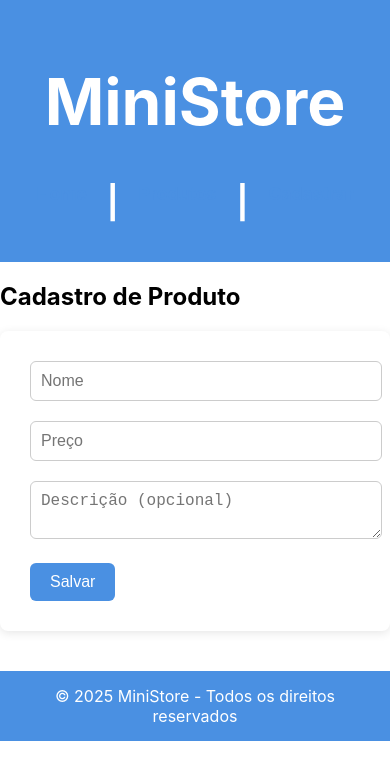
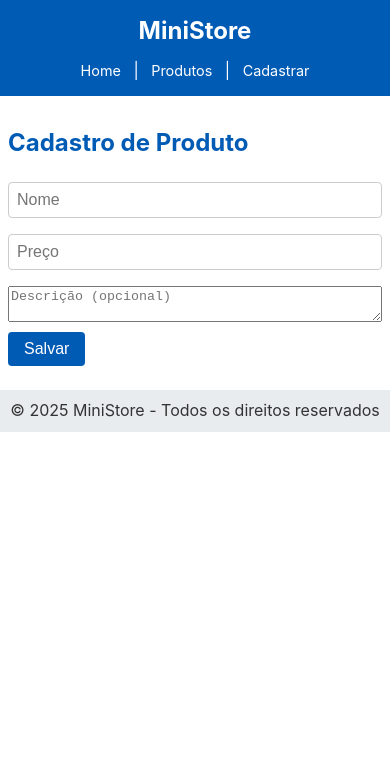
Before and after one commit to Rafaeldev2/Aula-Desenvolvimento-WEB, a React (Create React App) app in the folder SimuladoReactPreProva/my-app/: page /cadastro in a window 390 px wide. Shown: the top 780 px of the page. Built offline with nearby package versions, Linux system fonts and the light colour scheme.

Commit message:
Atualizações de css

```diff
--- a/SimuladoReactPreProva/my-app/src/Components/Footer.css
+++ b/SimuladoReactPreProva/my-app/src/Components/Footer.css
@@ -1,7 +1,6 @@
 footer {
-    background-color: #4a90e2;
-    color: white;
-    text-align: center;
-    padding: 15px;
-    margin-top: 40px;
+  background-color: var(--footer-bg);
+  text-align: center;
+  padding: calc(var(--spacing-unit) * 0.5) 0;
+  margin-top: var(--spacing-unit);
   }
--- a/SimuladoReactPreProva/my-app/src/Components/Header.css
+++ b/SimuladoReactPreProva/my-app/src/Components/Header.css
@@ -1,8 +1,29 @@
 header {
-    background-color: #4a90e2;
-    color: white;
-    padding: 20px;
-    text-align: center;
+  background-color: var(--primary-color);
+  color: white;
+  text-align: center;
+  padding: calc(var(--spacing-unit) * 0.75) 0;
+  position: sticky;
+  top: 0;
+  z-index: 1000;
+  }
+
+  header h1 {
+    margin: 0;
     font-size: 2rem;
-    font-weight: bold;
   }
+
+nav{
+  margin-top: calc(var(--spacing-unit) * 0.5);
+}
+
+nav a {
+  color: white;
+  margin: 0 calc(var(--spacing-unit) * 0.75);
+  text-decoration: none;
+  font-size: 1rem;
+}
+
+nav a:hover {
+  text-decoration: underline;
+}
--- a/SimuladoReactPreProva/my-app/src/Pages/Cadastro.css
+++ b/SimuladoReactPreProva/my-app/src/Pages/Cadastro.css
@@ -1,39 +1,40 @@
-form {
-    background-color: white;
-    padding: 30px;
-    border-radius: 8px;
-    box-shadow: 0 2px 10px rgba(0,0,0,0.1);
-    max-width: 600px;
+.register-content {
+  padding: var(--spacing-unit);
+  max-width: var(--max-width);
   margin: 0 auto;
 }
 
-  form label {
-    display: block;
-    margin-bottom: 6px;
-    font-weight: 600;
+.register-content h2 {
+  color: var(--primary-color);
+  font-size: 1.5rem;
 }
 
-  form input,
-  form textarea {
-    width: 100%;
-    padding: 10px;
-    margin-bottom: 20px;
+.register-content form {
+  display: flex;
+  flex-direction: column;
+  max-width: 400px;
+}
+
+.register-content input {
+  margin-bottom: var(--spacing-unit);
+  padding: calc(var(--spacing-unit) * 0.5);
   border: 1px solid #ccc;
-    border-radius: 6px;
+  border-radius: 4px;
   font-size: 1rem;
 }
 
-  form button {
-    background-color: #4a90e2;
+.register-content button {
+  background-color: var(--primary-color);
   color: white;
-    padding: 10px 20px;
   border: none;
-    border-radius: 6px;
+  padding: calc(var(--spacing-unit) * 0.5) var(--spacing-unit);
+  border-radius: 4px;
+  cursor: pointer;
   font-size: 1rem;
-    cursor: pointer;
-    transition: background-color 0.3s ease;
+  width: fit-content;
+  margin-top: 10px;
 }
 
-  form button:hover {
-    background-color: #357ab8;
+.register-content button:hover {
+  background-color: #003d80;
 }
--- a/SimuladoReactPreProva/my-app/src/Pages/Detalhes.css
+++ b/SimuladoReactPreProva/my-app/src/Pages/Detalhes.css
@@ -1,37 +1,28 @@
-.product-detail {
-    background: white;
-    padding: 30px;
-    margin-top: 20px;
-    border-radius: 8px;
-    box-shadow: 0 2px 8px rgba(0,0,0,0.1);
-    max-width: 600px;
-    margin-left: auto;
-    margin-right: auto;
+.product-details {
+  padding: var(--spacing-unit);
+  max-width: var(--max-width);
+  margin: 0 auto;
 }
 
-  .product-detail h2 {
-    font-size: 2rem;
-    margin-bottom: 15px;
-    color: #4a90e2;
+.product-details h2 {
+  color: var(--primary-color);
+  font-size: 1.5rem;
 }
 
-  .product-detail p {
-    margin-bottom: 10px;
-    font-size: 1.1rem;
+.product-details p {
+  margin: calc(var(--spacing-unit) * 0.5) 0;
 }
 
-  .back-button {
-    margin-top: 20px;
-    display: inline-block;
-    background-color: #bbb;
+.product-details button {
+  background-color: var(--primary-color);
   color: white;
-    padding: 8px 14px;
   border: none;
+  padding: calc(var(--spacing-unit) * 0.5) var(--spacing-unit);
   border-radius: 4px;
-    text-decoration: none;
+  cursor: pointer;
   font-size: 1rem;
 }
 
-  .back-button:hover {
-    background-color: #999;
+.product-details button:hover {
+  background-color: #003d80;
 }
--- a/SimuladoReactPreProva/my-app/src/Pages/Home.css
+++ b/SimuladoReactPreProva/my-app/src/Pages/Home.css
@@ -1,33 +1,21 @@
-.welcome {
-    text-align: center;
-    padding: 40px 20px;
+.home-content {
+  padding: var(--spacing-unit);
+  text-align: center;
+  max-width: var(--max-width);
+  margin: 0 auto;
   }
 
-  .welcome h1 {
-    font-size: 2.5rem;
-    color: #4a90e2;
-    margin-bottom: 10px;
+  .home-content h2 {
+    color: var(--primary-color);
+  font-size: 1.5rem;
   }
 
-  .welcome p {
-    font-size: 1.2rem;
-    color: #555;
+  .home-content a {
+    color: var(--primary-color);
+    margin: 0 calc(var(--spacing-unit) * 0.5);
+    text-decoration: none;
   }
 
-  nav {
-    display: flex;
-    justify-content: center;
-    gap: 20px;
-    margin: 20px 0;
-  }
-
-  nav a {
-    text-decoration: none;
-    color: #4a90e2;
-    font-weight: bold;
-    font-size: 1.1rem;
-  }
-
-  nav a:hover {
+  .home-content a:hover {
     text-decoration: underline;
   }
--- a/SimuladoReactPreProva/my-app/src/Pages/Produtos.css
+++ b/SimuladoReactPreProva/my-app/src/Pages/Produtos.css
@@ -1,43 +1,35 @@
-.product-list {
-    display: grid;
-    grid-template-columns: repeat(auto-fit, minmax(260px, 1fr));
-    gap: 20px;
-    margin-top: 20px;
+.products-content {
+  padding: var(--spacing-unit);
+  max-width: var(--max-width);
+  margin: 0 auto;
 }
 
-  .product-card {
-    background-color: white;
-    padding: 20px;
-    border-radius: 8px;
-    box-shadow: 0 1px 6px rgba(0,0,0,0.1);
+.products-content h2 {
+  color: var(--primary-color);
+  font-size: 1.5rem;
 }
 
-  .product-card h3 {
-    font-size: 1.3rem;
-    margin-bottom: 10px;
+.product-list {
+  list-style: none;
+  padding: 0;
+  display: grid;
+  gap: var(--spacing-unit);
 }
 
-  .product-card p {
-    font-size: 1.1rem;
-    margin-bottom: 12px;
+.product-list li {
+  background-color: var(--secondary-color);
+  padding: calc(var(--spacing-unit) * 0.75);
+  border-radius: 8px;
+  display: flex;
+  justify-content: space-between;
+  align-items: center;
 }
 
-  .product-card button {
-    background-color: #4a90e2;
-    color: white;
-    border: none;
-    padding: 8px 14px;
-    border-radius: 4px;
-    cursor: pointer;
+.product-list a {
+  color: var(--primary-color);
+  text-decoration: none;
 }
 
-  .product-card button:hover {
-    background-color: #2d6fbf;
+.product-list a:hover {
+  text-decoration: underline;
 }
-
-  .empty-message {
-    text-align: center;
-    font-size: 1.2rem;
-    margin-top: 40px;
-    color: #777;
-  }
--- a/SimuladoReactPreProva/my-app/src/Pages/cadastro.js
+++ b/SimuladoReactPreProva/my-app/src/Pages/cadastro.js
@@ -19,7 +19,7 @@ function Cadastro() {
   }
 
   return (
-    <section>
+    <section className='register-content'>
       <h2>Cadastro de Produto</h2>
       <form onSubmit={handleSubmit}>
         <input placeholder="Nome" value={nome} onChange={e => setNome(e.target.value)} />
--- a/SimuladoReactPreProva/my-app/src/Pages/detalhes.js
+++ b/SimuladoReactPreProva/my-app/src/Pages/detalhes.js
@@ -18,7 +18,7 @@ function Detalhes() {
   if (!produto) return <p>Produto não encontrado.</p>
 
   return (
-    <section>
+    <section className='product-details'>
       <h2>{produto.nome}</h2>
       <p>Preço: R$ {produto.preco}</p>
       <p>Descrição: {produto.descricao || 'Sem descrição.'}</p>
--- a/SimuladoReactPreProva/my-app/src/Pages/home.js
+++ b/SimuladoReactPreProva/my-app/src/Pages/home.js
@@ -3,7 +3,7 @@ import './Home.css'
 
 function Home() {
   return (
-    <section>
+    <section className='home-content'>
       <h2>Bem-vindo à MiniStore!</h2>
       <p>Explore nosso catálogo e cadastre novos produtos.</p>
       <Link to="/produtos">Ver Produtos</Link> |{" "}
--- a/SimuladoReactPreProva/my-app/src/Pages/produtos.js
+++ b/SimuladoReactPreProva/my-app/src/Pages/produtos.js
@@ -12,14 +12,14 @@ function Produtos() {
   }, [])
 
   return (
-    <section>
+    <section className='products-content'>
       <h2>Produtos Cadastrados</h2>
       <p>Total de produtos: {produtos.length}</p>
       {produtos.length === 0 ? (
         <p>Nenhum produto cadastrado ainda.</p>
       ) : (
         produtos.map((p, i) => (
-          <div key={i} className="produto">
+          <div key={i} className="product-list">
             {p.nome} - R$ {p.preco} <Link to={`/produtos/${i}`}>Ver detalhes</Link>
           </div>
         ))
--- a/SimuladoReactPreProva/my-app/src/index.css
+++ b/SimuladoReactPreProva/my-app/src/index.css
@@ -5,9 +5,54 @@ body {
     sans-serif;
   -webkit-font-smoothing: antialiased;
   -moz-osx-font-smoothing: grayscale;
+  padding: 0;
+  line-height: 1.6;
+  color: #333;
 }
 
 code {
   font-family: source-code-pro, Menlo, Monaco, Consolas, 'Courier New',
     monospace;
 }
+:root {
+  --primary-color: #005bb5;
+  --secondary-color: #e6f3ff;
+  --footer-bg: #e8ecef;
+  --spacing-unit: 1rem;
+  --max-width: 1200px;
+}
+
+@media (max-width: 768px) {
+  header h1 {
+    font-size: 1.5rem;
+  }
+
+  nav a {
+    margin: 0 calc(var(--spacing-unit) * 0.5);
+    font-size: 0.9rem;
+  }
+
+  .product-list {
+    grid-template-columns: 1fr;
+  }
+
+  .register-content form {
+    max-width: 100%;
+  }
+
+  .home-content, .products-content, .product-details, .register-content {
+    padding: calc(var(--spacing-unit) * 0.5);
+  }
+}
+
+@media (min-width: 769px) and (max-width: 1200px) {
+  .product-list {
+    grid-template-columns: repeat(2, 1fr);
+  }
+}
+
+@media (min-width: 1201px) {
+  .product-list {
+    grid-template-columns: repeat(3, 1fr);
+  }
+}
```
Lines whose indentation alone changed are shown as unchanged.
